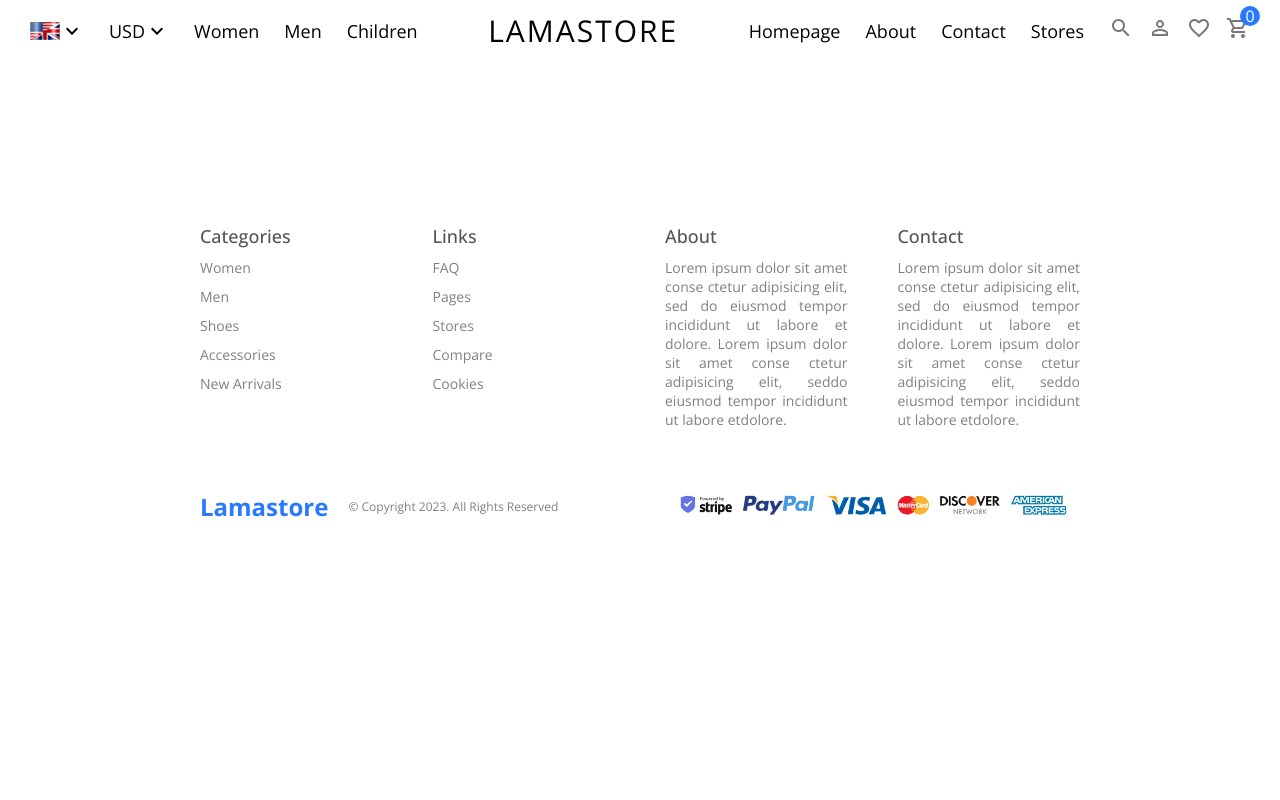
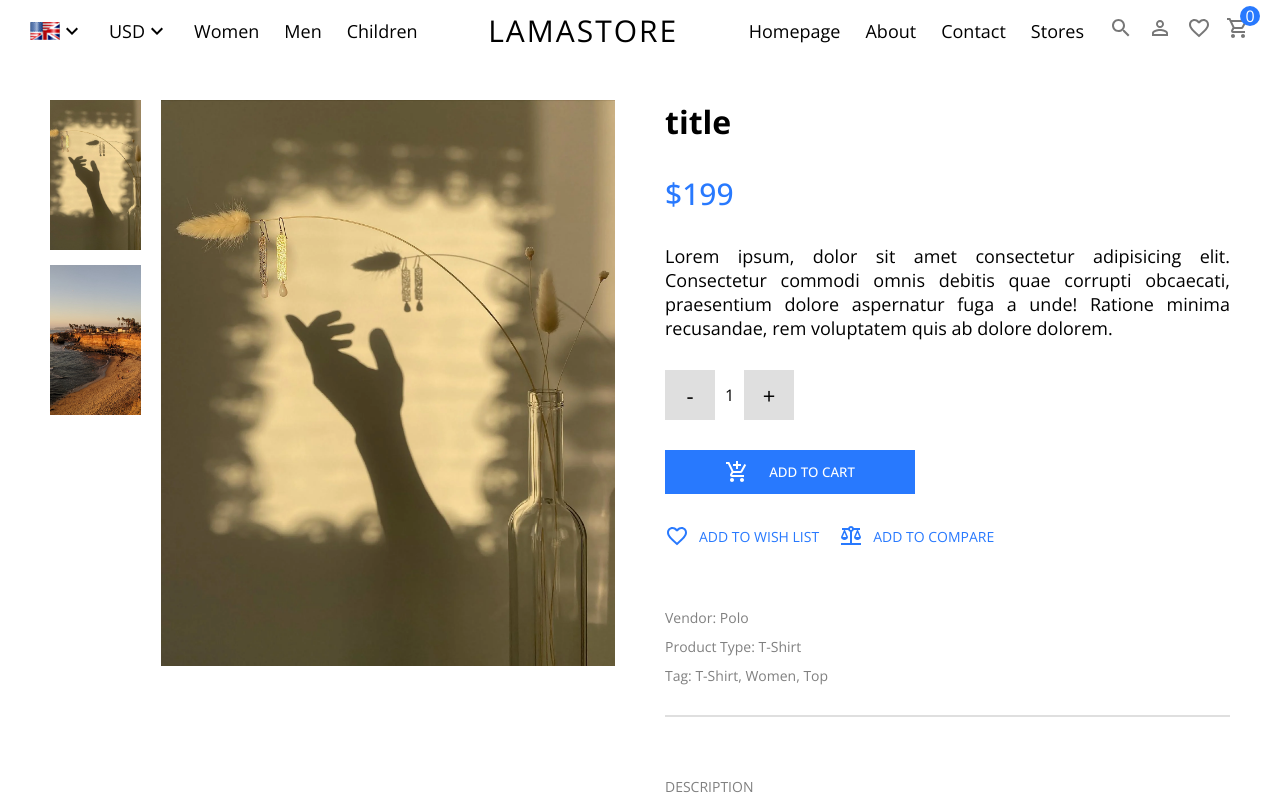
Before and after one commit to IvanGerman/e-commerce1.0, a React (Create React App) app: page /product/1 in a window 1280 px wide. Shown: the top 800 px of the page. Built offline with nearby package versions, Linux system fonts and the light colour scheme.

Commit message:
feat: single product component ready

```diff
--- a/src/pages/Product/Product.jsx
+++ b/src/pages/Product/Product.jsx
@@ -1,25 +1,67 @@
-import React from 'react';
+import React, { useState } from 'react';
+
+import AddShoppingCartIcon from "@mui/icons-material/AddShoppingCart";
+import FavoriteBorderIcon from "@mui/icons-material/FavoriteBorder";
+import BalanceIcon from "@mui/icons-material/Balance";
 
 import './Product.scss';
 
+import Image1 from './../../assets/images/prod-single1.webp';
+import Image2 from './../../assets/images/prod-single2.jpeg';
+
+
 export const Product = () => {
 
-  const images = [];
+  const [selectedImage, setSelectedImage] = useState(0);
+  const [quantity, setQuantity] = useState(1);
+
+  const images = [Image1, Image2];
 
   return (
-    <div>
+    <div className='product'>
       <div className="left">
           <div className="images">
-              <img  src='' alt="" />
-              <img  src='' alt="" />
+              <img  src={images[0]} alt="" onClick={(event) => { setSelectedImage(0) }} />
+              <img  src={images[1]} alt="" onClick={(event) => { setSelectedImage(1) }} />
           </div>
           <div className="mainImg">
-            <img  src='' alt="" />
+            <img  src={images[selectedImage]} alt="" />
           </div>
       </div>
 
       <div className="right">
-
+        <h1>title</h1>
+        <span className="price">$199</span>
+        <p>Lorem ipsum, dolor sit amet consectetur adipisicing elit. Consectetur commodi omnis debitis quae corrupti obcaecati, praesentium dolore aspernatur fuga a unde! Ratione minima recusandae, rem voluptatem quis ab dolore dolorem.</p>
+        <div className="quantity">
+          <button onClick={() => setQuantity((prev) => (prev === 1 ? 1 : prev - 1))} > - </button>
+          {quantity}
+          <button onClick={() => setQuantity((prev) => prev + 1)}> + </button>
+        </div>
+        <button className='add'>
+          <AddShoppingCartIcon/> ADD TO CART
+        </button>
+        <div className="links">
+          <div className="item">
+            <FavoriteBorderIcon/> ADD TO WISH LIST
+          </div>
+          <div className="item">
+            <BalanceIcon/> ADD TO COMPARE
+          </div>
+        </div>
+        <div className="info">
+              <span>Vendor: Polo</span>
+              <span>Product Type: T-Shirt</span>
+              <span>Tag: T-Shirt, Women, Top</span>
+        </div>
+        <hr />
+        <div className="info">
+          <span>DESCRIPTION</span>
+          <hr />
+          <span>ADDITIONAL INFORMATION</span>
+          <hr />
+          <span>FAQ</span>
+        </div>
       </div>
     </div>
   )
--- a/src/pages/Product/Product.scss
+++ b/src/pages/Product/Product.scss
@@ -0,0 +1,113 @@
+.product {
+  padding: 20px 50px;
+  display: flex;
+  gap: 50px;
+
+  .left {
+    flex: 1;
+    display: flex;
+    gap: 20px;
+    .images {
+      flex: 1;
+
+      img{
+        width: 100%;
+        height: 150px;
+        object-fit: cover;
+        cursor: pointer;
+        margin-bottom: 10px;
+      }
+    }
+    .mainImg {
+      flex: 5;
+
+      img{
+        width: 100%;
+        max-height: 800px;
+        object-fit: cover;
+      }
+    }
+  }
+  .right {
+    flex: 1;
+    display: flex;
+    flex-direction: column;
+    gap: 30px;
+
+    .price{
+      font-size: 30px;
+      color: #2879fe;
+      font-weight: 500;
+    }
+
+    p{
+      font-size: 18px;
+      font-weight: 300;
+      text-align: justify;
+    }
+
+    .quantity{
+      display: flex;
+      align-items: center;
+      gap: 10px;
+
+      button{
+        width: 50px;
+        height: 50px;
+        display: flex;
+        align-items: center;
+        justify-content: center;
+        cursor: pointer;
+        border: none;
+        background-color: rgb(223, 223, 223);
+        font-size: 22px;
+      }
+    }
+
+    .add{
+      width: 250px;
+      padding: 10px;
+      background-color: #2879fe;
+      color: white;
+      display: flex;
+      align-items: center;
+      justify-content: center;
+      gap: 20px;
+      cursor: pointer;
+      border: none;
+      font-weight: 500;
+    }
+
+    .links{
+      display: flex;
+      gap: 20px;
+
+      .item{
+        display: flex;
+        align-items: center;
+        gap: 10px;
+        color: #2879fe;
+        font-size: 14px;
+      }
+    }
+
+    .info{
+      display: flex;
+      flex-direction: column;
+      gap: 10px;
+      color: gray;
+      font-size: 14px;
+      margin-top: 30px;
+
+      hr{
+        width: 200px;
+        border: 1px solid rgb(223, 223, 223);
+      }
+    }
+
+    hr{
+      border: 1px solid rgb(223, 223, 223);
+    }
+
+  }
+}
```
Also changed, not shown: src/assets/images/prod-single1.webp (added), src/assets/images/prod-single2.jpeg (added).
